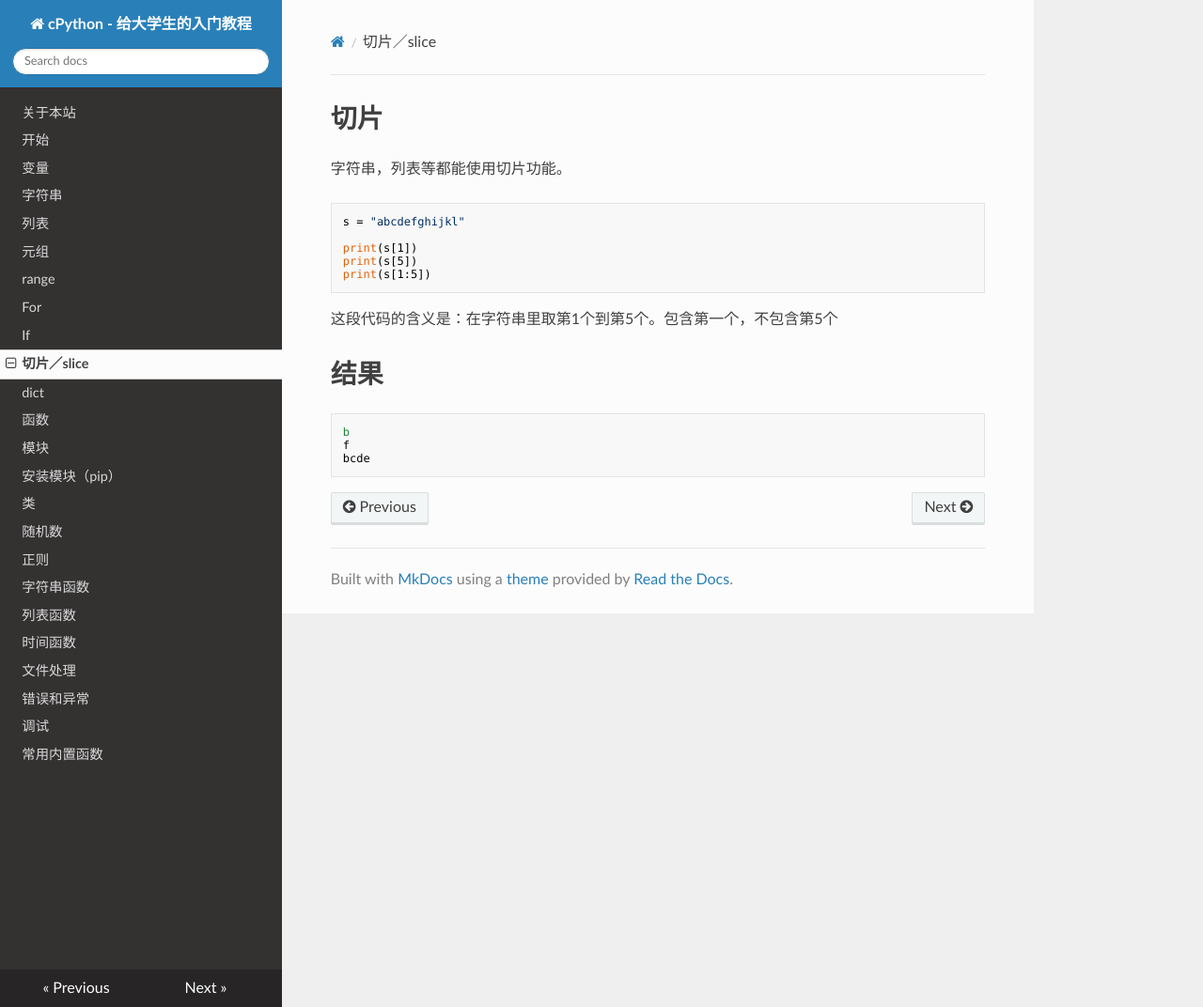
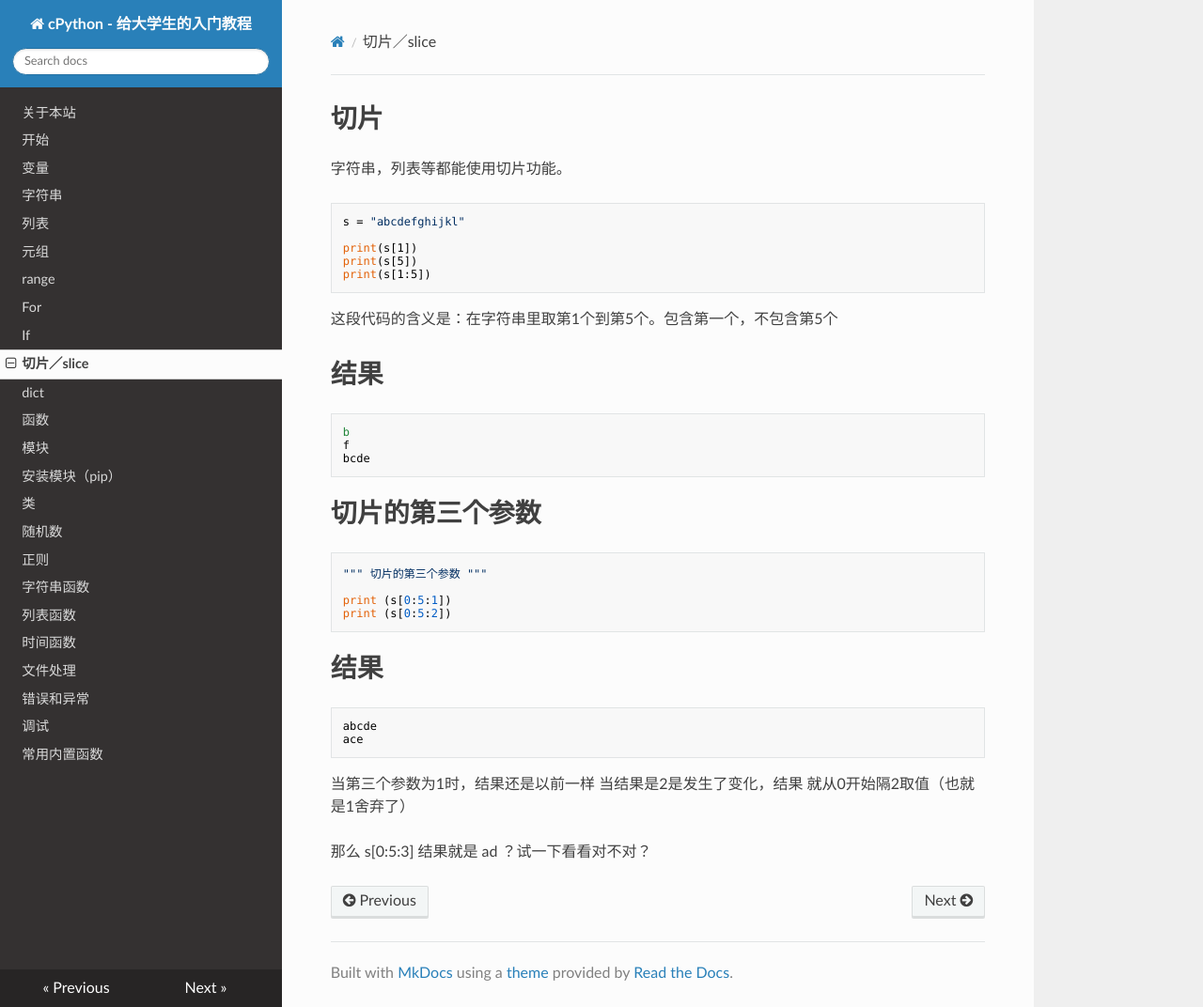
Before and after one commit to asmcos/cpython, an MkDocs documentation site: the page built from docs/slice.md, in a window 1280 px wide and 1072 px high. Shown: the whole window at 94% size. Built offline with MkDocs 1.6.1, drawn with Linux system fonts in a browser that asks for light colours; nearby versions of some CDN libraries; old or Windows-style settings are respelled for this version of MkDocs.

Commit message:
修改了slice

````diff
--- a/docs/slice.md
+++ b/docs/slice.md
@@ -19,3 +19,24 @@ b
 f
 bcde
 ```
+
+# 切片的第三个参数
+
+```
+""" 切片的第三个参数 """
+
+print (s[0:5:1])
+print (s[0:5:2])
+```
+
+#结果
+
+```
+abcde
+ace
+```
+
+当第三个参数为1时，结果还是以前一样
+当结果是2是发生了变化，结果 就从0开始隔2取值（也就是1舍弃了）
+
+那么 s[0:5:3] 结果就是 ad ？试一下看看对不对？
````
Also changed, not shown: 1 other file.
